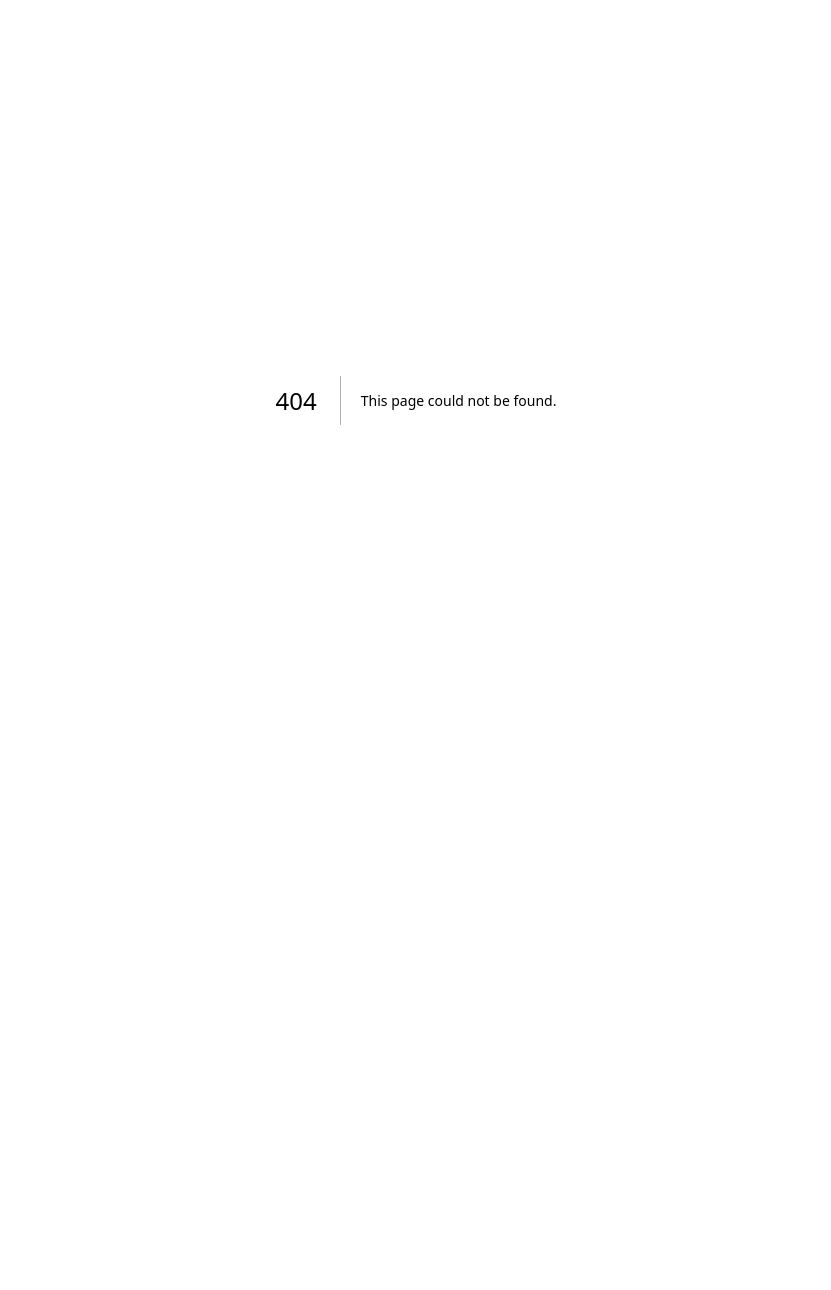
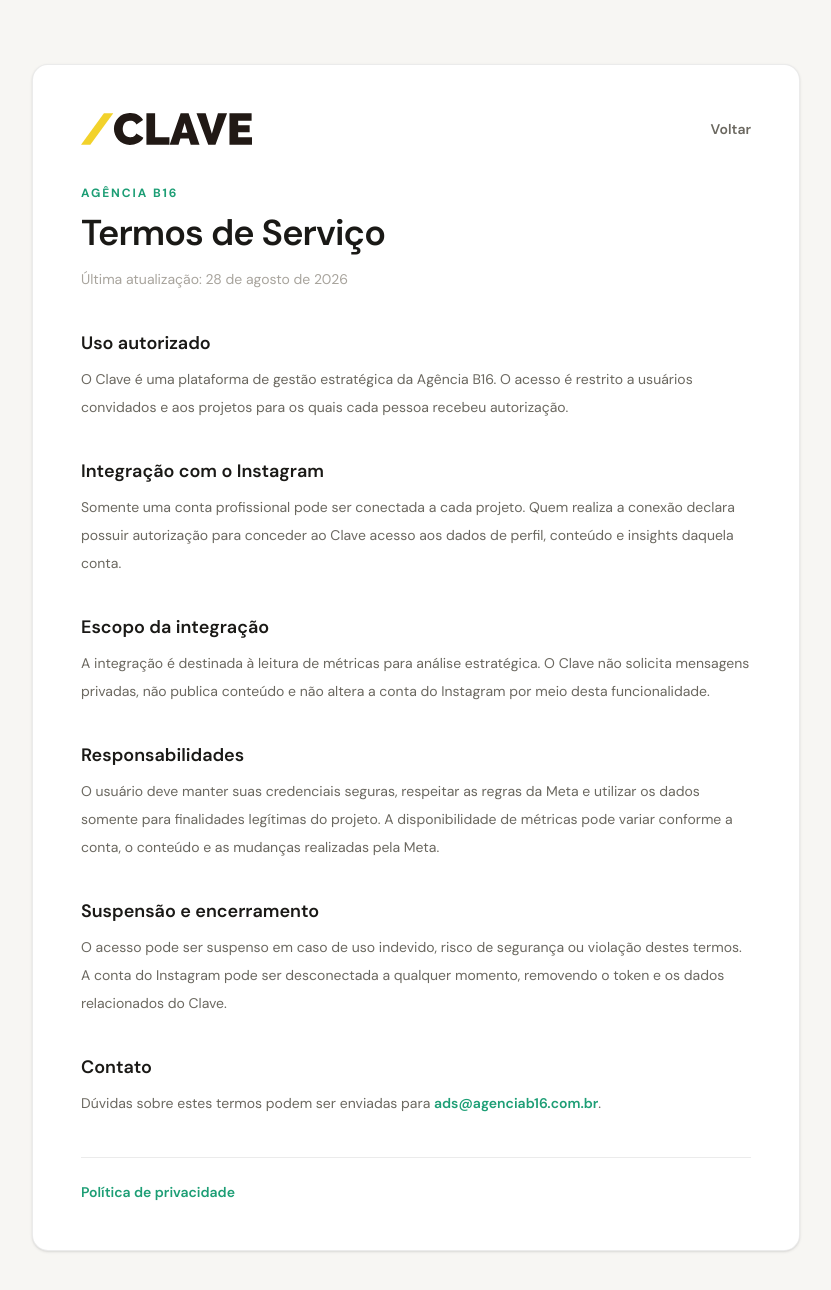
Before and after one commit to belloni123/clave-app, a Next.js app: page /termos in a window 1280 px wide. Before the commit this address had no page. Shown: the top 1290 px of the page, without its empty margins (224-1055 px from the left). Before the commit the page ends 800 px from the top, so only its background shows below. Built offline with nearby package versions, Linux system fonts and the light colour scheme.

Commit message:
docs: complete Meta public app information

```diff
--- a/app/instagram/exclusao-de-dados/page.tsx
+++ b/app/instagram/exclusao-de-dados/page.tsx
@@ -6,7 +6,14 @@
   description: 'Confirmação de exclusão dos dados do Instagram armazenados pelo Clave.',
 }
 
-export default function InstagramDataDeletionPage() {
+export default async function InstagramDataDeletionPage({
+  searchParams,
+}: {
+  searchParams: Promise<{ code?: string | string[] }>
+}) {
+  const { code } = await searchParams
+  const hasConfirmation = typeof code === 'string' && code.length > 0
+
   return (
     <main className="min-h-full bg-bg px-5 py-16 text-text-custom">
       <article className="mx-auto max-w-2xl rounded-2xl border border-border-custom bg-surface p-8 shadow-sm sm:p-12">
@@ -15,15 +22,20 @@
           <Image src="/logo_white.svg" alt="Clave" width={100} height={32} className="hidden h-8 w-auto dark:block" />
         </div>
         <p className="mb-3 text-xs font-bold uppercase tracking-[0.16em] text-green-custom">
-          Solicitação concluída
+          {hasConfirmation ? 'Solicitação concluída' : 'Controle dos seus dados'}
         </p>
-        <h1 className="text-3xl font-semibold tracking-tight">Dados do Instagram excluídos</h1>
+        <h1 className="text-3xl font-semibold tracking-tight">
+          {hasConfirmation ? 'Dados do Instagram excluídos' : 'Exclusão de dados do Instagram'}
+        </h1>
         <p className="mt-5 text-base leading-7 text-text2">
-          A conexão, o token de acesso e as métricas associadas à conta foram removidos do Clave.
-          O processo é idempotente: se os dados já haviam sido excluídos, nenhuma cópia adicional foi mantida.
+          {hasConfirmation
+            ? 'A conexão, o token de acesso e as métricas associadas à conta foram removidos do Clave. O processo é idempotente: se os dados já haviam sido excluídos, nenhuma cópia adicional foi mantida.'
+            : 'Um gestor pode excluir todos os dados vinculados à conta pelo módulo Instagram do projeto, usando a ação Desconectar conta. Também é possível revogar o acesso nas configurações de aplicativos do Instagram.'}
         </p>
         <p className="mt-4 text-sm leading-6 text-text2">
-          Para conectar a conta novamente, um gestor do projeto deverá iniciar uma nova autorização no módulo Instagram.
+          {hasConfirmation
+            ? 'Para conectar a conta novamente, um gestor do projeto deverá iniciar uma nova autorização no módulo Instagram.'
+            : 'Se não conseguir acessar o projeto, solicite a exclusão pelo e-mail ads@agenciab16.com.br, informando o usuário da conta profissional. A Agência B16 confirmará a remoção da conexão, do token e das métricas relacionadas.'}
         </p>
         <div className="mt-8 flex flex-wrap gap-4 text-sm font-semibold">
           <Link href="/privacidade" className="text-green-custom hover:underline">
--- /dev/null
+++ b/app/termos/page.tsx
@@ -0,0 +1,77 @@
+import Image from 'next/image'
+import Link from 'next/link'
+
+export const metadata = {
+  title: 'Termos de Serviço — Clave',
+  description: 'Condições de uso do Clave e da integração com o Instagram.',
+}
+
+const sections = [
+  {
+    title: 'Uso autorizado',
+    body: 'O Clave é uma plataforma de gestão estratégica da Agência B16. O acesso é restrito a usuários convidados e aos projetos para os quais cada pessoa recebeu autorização.',
+  },
+  {
+    title: 'Integração com o Instagram',
+    body: 'Somente uma conta profissional pode ser conectada a cada projeto. Quem realiza a conexão declara possuir autorização para conceder ao Clave acesso aos dados de perfil, conteúdo e insights daquela conta.',
+  },
+  {
+    title: 'Escopo da integração',
+    body: 'A integração é destinada à leitura de métricas para análise estratégica. O Clave não solicita mensagens privadas, não publica conteúdo e não altera a conta do Instagram por meio desta funcionalidade.',
+  },
+  {
+    title: 'Responsabilidades',
+    body: 'O usuário deve manter suas credenciais seguras, respeitar as regras da Meta e utilizar os dados somente para finalidades legítimas do projeto. A disponibilidade de métricas pode variar conforme a conta, o conteúdo e as mudanças realizadas pela Meta.',
+  },
+  {
+    title: 'Suspensão e encerramento',
+    body: 'O acesso pode ser suspenso em caso de uso indevido, risco de segurança ou violação destes termos. A conta do Instagram pode ser desconectada a qualquer momento, removendo o token e os dados relacionados do Clave.',
+  },
+]
+
+export default function TermsPage() {
+  return (
+    <main className="min-h-full bg-bg px-5 py-16 text-text-custom">
+      <article className="mx-auto max-w-3xl rounded-2xl border border-border-custom bg-surface p-8 shadow-sm sm:p-12">
+        <div className="mb-10 flex items-center justify-between gap-4">
+          <div>
+            <Image src="/logo_black.svg" alt="Clave" width={100} height={32} className="h-8 w-auto dark:hidden" />
+            <Image src="/logo_white.svg" alt="Clave" width={100} height={32} className="hidden h-8 w-auto dark:block" />
+          </div>
+          <Link href="/" className="text-sm font-semibold text-text2 hover:text-text-custom">
+            Voltar
+          </Link>
+        </div>
+
+        <p className="text-xs font-bold uppercase tracking-[0.16em] text-green-custom">Agência B16</p>
+        <h1 className="mt-3 text-3xl font-semibold tracking-tight sm:text-4xl">Termos de Serviço</h1>
+        <p className="mt-4 text-sm text-text3">Última atualização: 28 de agosto de 2026</p>
+
+        <div className="mt-10 space-y-9">
+          {sections.map((section) => (
+            <section key={section.title}>
+              <h2 className="text-lg font-semibold">{section.title}</h2>
+              <p className="mt-2 text-sm leading-7 text-text2">{section.body}</p>
+            </section>
+          ))}
+
+          <section>
+            <h2 className="text-lg font-semibold">Contato</h2>
+            <p className="mt-2 text-sm leading-7 text-text2">
+              Dúvidas sobre estes termos podem ser enviadas para{' '}
+              <a href="mailto:ads@agenciab16.com.br" className="font-semibold text-green-custom hover:underline">
+                ads@agenciab16.com.br
+              </a>.
+            </p>
+          </section>
+        </div>
+
+        <div className="mt-10 border-t border-border-custom pt-6 text-sm">
+          <Link href="/privacidade" className="font-semibold text-green-custom hover:underline">
+            Política de privacidade
+          </Link>
+        </div>
+      </article>
+    </main>
+  )
+}
```
Also changed, not shown: 2 other files (tests, documents, lock files or other folders).
